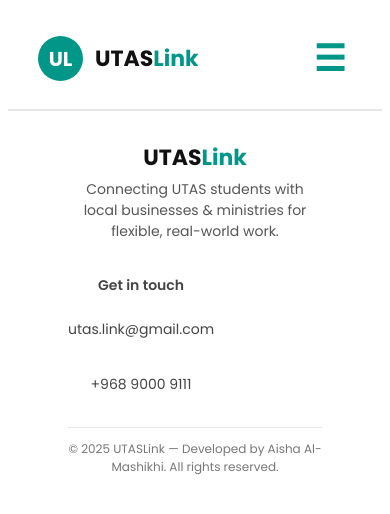
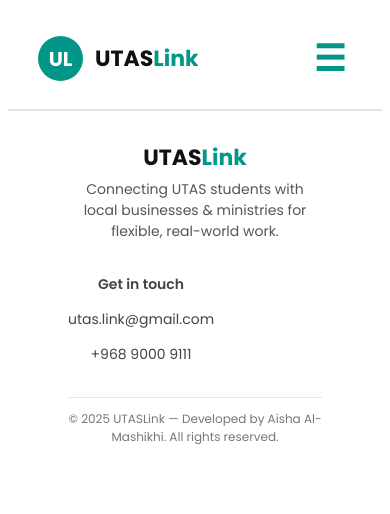
Before and after one commit to Aisha-Ahmed-Al-Mashikhi/utas-link-project, a React (Create React App) app in the folder client/: page /chat-page in a window 390 px wide. Shown: the top 514 px of the page. Built offline with nearby package versions, Linux system fonts and the light colour scheme.

Commit message:
Update Footer.css

```diff
--- a/client/src/Styles/Footer.css
+++ b/client/src/Styles/Footer.css
@@ -72,11 +72,5 @@
   }
   .footer-right {
     text-align: center;
-    font-size: 14px;
-  line-height: 1.6;
-  color: #444;
-  display: flex;
-  flex-direction: column;
-  gap: 4px;
   }
 }
```
